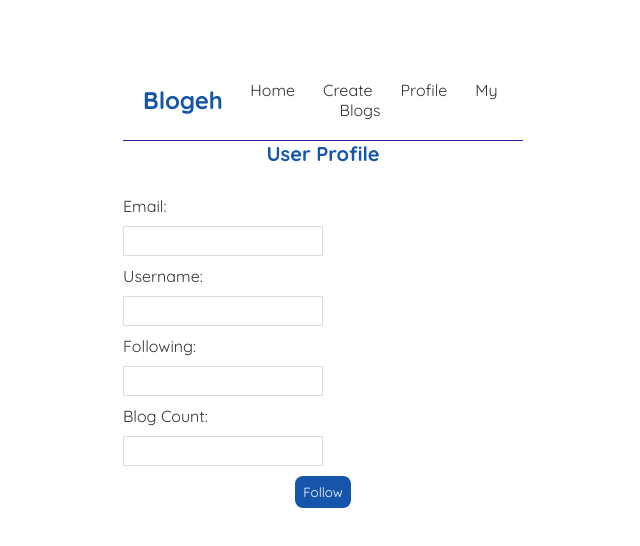
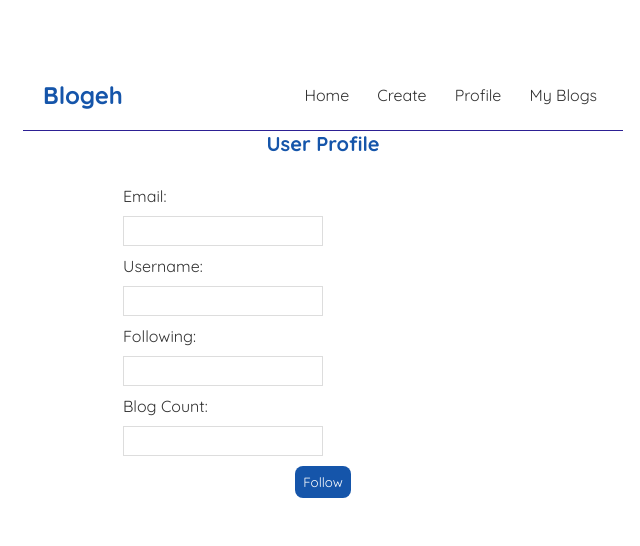
Before and after one commit to Hassaan-T075/blogeh-frontend, a React (Create React App) app: page /profile/1 in a window 1280 px wide. Shown: the top 546 px of the page, without its empty margins (317-957 px from the left). Built offline with nearby package versions, Linux system fonts and the light colour scheme; no server answers.

Commit message:
fix: handle navbar trailings

```diff
--- a/src/screens/profile/MyProfile.js
+++ b/src/screens/profile/MyProfile.js
@@ -61,8 +61,10 @@ const MyProfile = () => {
     }
 
     return (
+        <div>
+             <UserNavbar/>
         <div className="create">
-            <UserNavbar/>
+
             <label>Email:</label>
             <input
                 type="text"
@@ -97,6 +99,7 @@ const MyProfile = () => {
             {isLoading && <button disabled>Updating...</button>}
 
         </div>
+        </div>
     );
 }
 
--- a/src/screens/profile/UserProfile.js
+++ b/src/screens/profile/UserProfile.js
@@ -11,6 +11,7 @@ const UserProfile = () => {
   const [password, setPass] = useState("");
   const [followings, setFollowings] = useState("");
   const [blogsCount, setBlogsCount] = useState("");
+  const [error, setError] = useState("");
   const navigate = useNavigate();
   const { user } = useParams();
 
@@ -63,8 +64,10 @@ const UserProfile = () => {
   };
 
   return (
+    <div>
+    <UserNavbar/>
     <div className="create">
-      <UserNavbar/>
+
       <h2>User Profile</h2>
       <label>Email:</label>
       <input type="text" value={email} />
@@ -75,9 +78,11 @@ const UserProfile = () => {
       <input type="text" value={followings} />
       <label>Blog Count:</label>
       <input type="text" value={blogsCount} />
+      <label>{error}</label>
       <button onClick={handleClick}>Follow</button>
 
       <br />
+    </div>
     </div>
   );
 };
```
